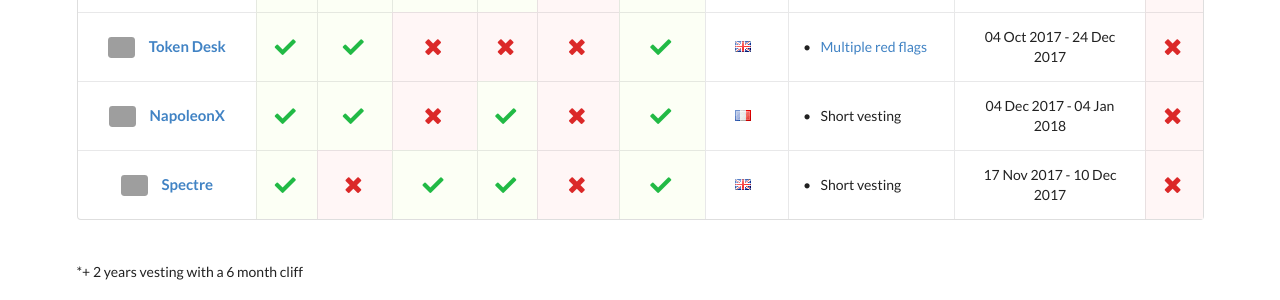
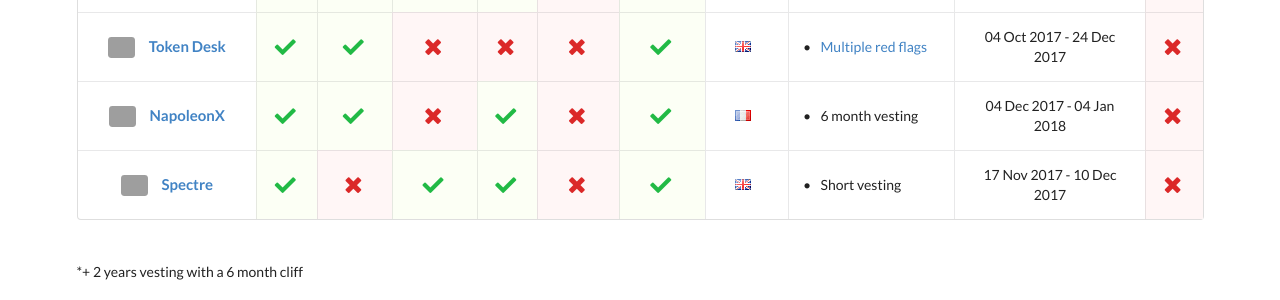
Before and after one commit to ico-check/ico-check, a Jekyll site: the page built from index.md, in a window 1280 px wide. Shown: the part 615-915 px from the top of the page. Built offline with Jekyll 4.4.1, drawn with Linux system fonts in a browser that asks for light colours; nearby versions of some CDN libraries; grey boxes are pictures that could not be loaded.

Commit message:
Update icos.yml

```diff
--- a/_data/icos.yml
+++ b/_data/icos.yml
@@ -45,7 +45,7 @@
   have-company: true
   location: France
   comments:
-    - content: Short vesting
+    - content: 6 month vesting
   ico-start-date: 2017-12-04T00:00:00Z
   ico-end-date: 2018-01-04T00:00:00Z
   safe: false
```
